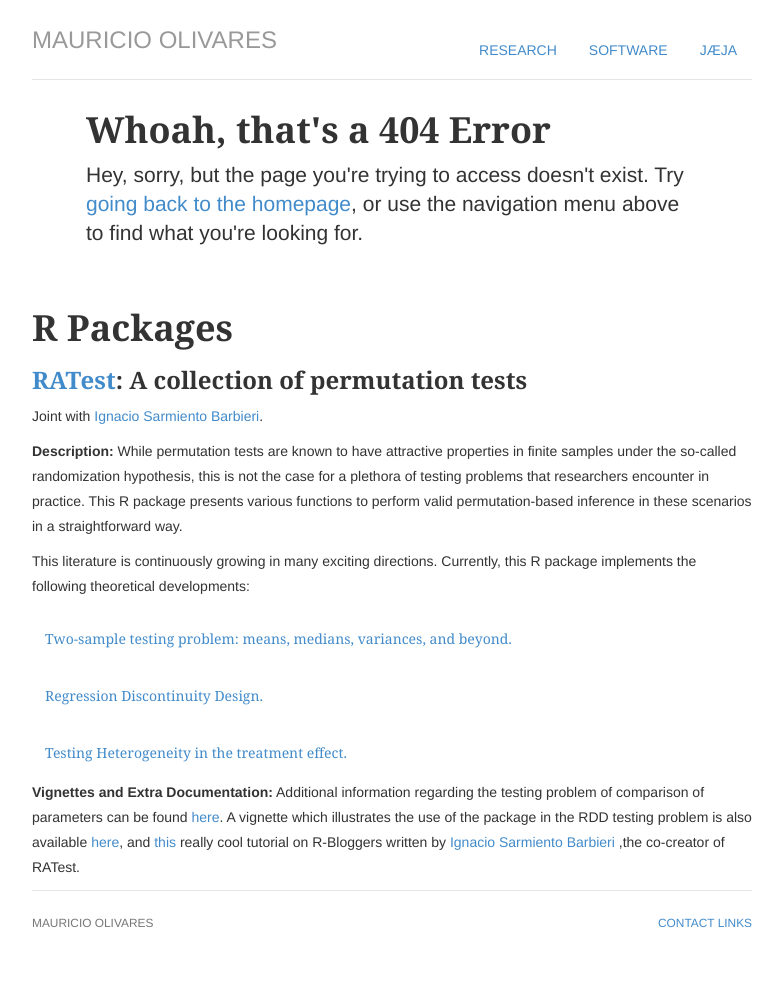
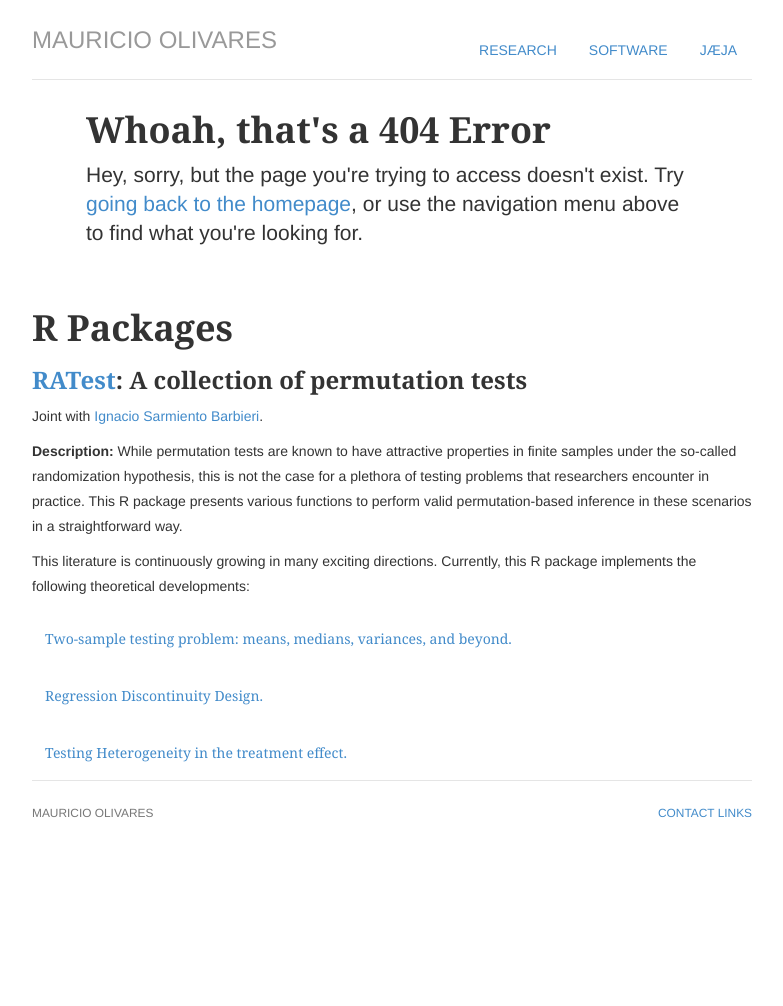
Before and after one commit to mauolivares/mauolivares.github.io, a Jekyll site: the page built from cv/index.html, in a window 1280 px wide. Shown: the whole page, without its empty margins (248-1031 px from the left). Built offline with Jekyll 4.4.1, drawn with Linux system fonts in a browser that asks for light colours; after the commit the page ends 900 px from its top, so only the background shows below that; part of the change alters nothing that is shown.

Commit message:
Accordion for software: more descriptions

```diff
--- a/cv/index.html
+++ b/cv/index.html
@@ -32,7 +32,7 @@ title: 404 Error | Sorry, this page does not exist.
 
     						<div id="collapseOne" class="collapse" aria-labelledby="headingOne" data-parent="#accordionExample">
       							<div class="card-body">
-        						This is the theory based on <a href="https://projecteuclid.org/euclid.aos/1366138199">Chung and Romano (2013)</a>.
+        						This is the theory based on <a href="https://projecteuclid.org/euclid.aos/1366138199">Chung and Romano (2013)</a>. Additional information regarding the testing problem of comparison of parameters can be found <a href="/files/permTest.pdf">here</a>
       							</div>
     						</div>
   						</div>
@@ -46,7 +46,7 @@ title: 404 Error | Sorry, this page does not exist.
     						</div>
     						<div id="collapseTwo" class="collapse" aria-labelledby="headingTwo" data-parent="#accordionExample">
       							<div class="card-body">
-        						This is <a href="https://academic.oup.com/restud/article/85/3/1577/4583623">Canay and Kamat (2018)</a>.
+        						This is an implementation of <a href="https://doi.org/10.1093/restud/rdx062">Canay and Kamat (2018)</a>. This is a permutation test for testing the hypothesis of continuity of the distribution of baseline covariates at the cut-off in regression discontinuity designs. This <a href="/files/RDperm.pdf">vignette</a> illustrates how to apply the permutation test with an empirical illustration based on <a href="https://doi.org/10.1016/j.jeconom.2007.05.004">Lee (2008)</a>. I also recommend <a href="https://www.r-bloggers.com/ratest-a-randomization-tests-package-is-available-on-cran/">this tutorial</a>, written by co-creator <a href="https://ignaciomsarmiento.github.io/">Ignacio Sarmiento Barbieri</a> for R-Blogger.
       							</div>
     						</div>
   						</div>
@@ -68,8 +68,5 @@ title: 404 Error | Sorry, this page does not exist.
 
 				</p>
 
-				<p><strong>Vignettes and Extra Documentation:</strong> Additional information regarding the testing problem of comparison of parameters can be found <a href="/files/permTest.pdf">here</a>. A vignette which illustrates the use of the package in the RDD testing problem is also available <a href="/files/RDperm.pdf">here</a>, and
-				<a href="https://www.r-bloggers.com/ratest-a-randomization-tests-package-is-available-on-cran/">this</a> really cool tutorial on R-Bloggers written by <a href="https://ignaciomsarmiento.github.io/">Ignacio Sarmiento Barbieri</a> ,the co-creator of RATest.</p>
-
 
 </div>
```
